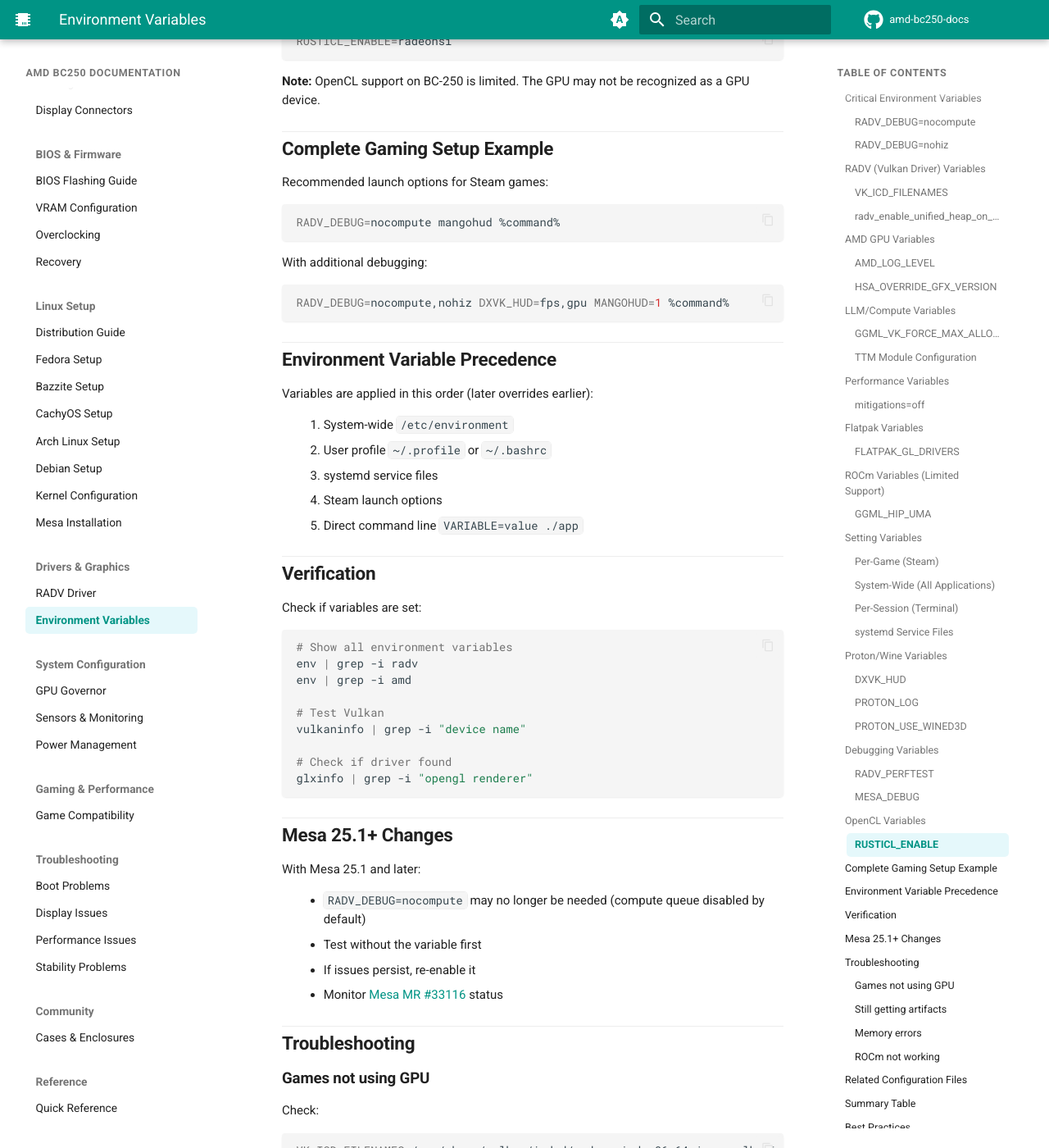
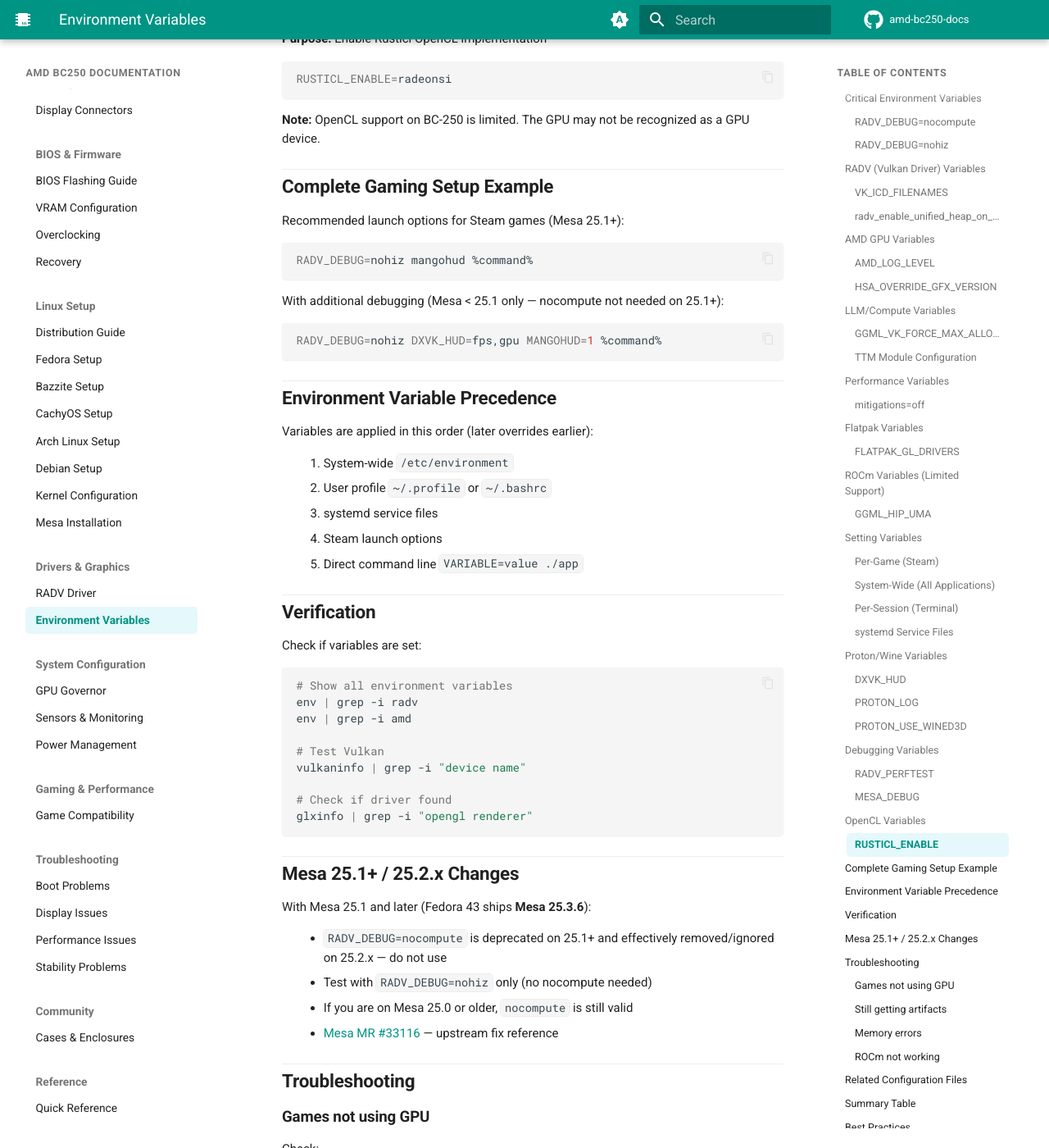
Before and after one commit to elektricM/amd-bc250-docs, an MkDocs documentation site: the page built from docs/drivers/environment.md, in a window 1280 px wide and 1400 px high, scrolled down 8008 px. Shown: the whole window at 82% size. Built offline with MkDocs 1.6.1 and Material for MkDocs 9.7.7, drawn with Linux system fonts in a browser that asks for light colours; comment, search, counter and statistics services are not loaded; the version menu is left out; some of the changed text lies outside the part shown.

Commit message:
fix(env): mark RADV_DEBUG=nocompute as deprecated on Mesa 25.1+

````diff
--- a/docs/drivers/environment.md
+++ b/docs/drivers/environment.md
@@ -15,11 +15,11 @@
 
 ### RADV_DEBUG=nocompute
 
-**Status:** DEPRECATED on Mesa 25.1+
+**Status:** DEPRECATED on Mesa 25.1+ / **REMOVED in Mesa 25.2+**
 
-The compute queue issue is resolved upstream. Only use if running Mesa 25.0 or earlier.
+The compute queue issue is resolved upstream. Only use if running Mesa 25.0 or earlier. **Fedora 43 ships Mesa 25.3.6** — this flag has no effect and is not needed.
 
-For Mesa 25.1 and newer, use RADV_DEBUG=nohiz instead for Game Mode stability.
+For Mesa 25.1 and newer (including 25.2.x), use RADV_DEBUG=nohiz instead for rendering stability.
 
 **What it did:**
 The BC-250's compute queue had hardware issues that caused graphical artifacts and rendering problems. This variable forced all workloads through the graphics queue instead.
@@ -394,16 +394,16 @@
 
 ## Complete Gaming Setup Example
 
-Recommended launch options for Steam games:
+Recommended launch options for Steam games (Mesa 25.1+):
 
 ```bash
-RADV_DEBUG=nocompute mangohud %command%
+RADV_DEBUG=nohiz mangohud %command%
 ```
 
-With additional debugging:
+With additional debugging (Mesa < 25.1 only — nocompute not needed on 25.1+):
 
 ```bash
-RADV_DEBUG=nocompute,nohiz DXVK_HUD=fps,gpu MANGOHUD=1 %command%
+RADV_DEBUG=nohiz DXVK_HUD=fps,gpu MANGOHUD=1 %command%
 ```
 
 ## Environment Variable Precedence
@@ -432,14 +432,14 @@
 glxinfo | grep -i "opengl renderer"
 ```
 
-## Mesa 25.1+ Changes
+## Mesa 25.1+ / 25.2.x Changes
 
-With Mesa 25.1 and later:
+With Mesa 25.1 and later (Fedora 43 ships **Mesa 25.3.6**):
 
-- `RADV_DEBUG=nocompute` may no longer be needed (compute queue disabled by default)
-- Test without the variable first
-- If issues persist, re-enable it
-- Monitor [Mesa MR #33116](https://gitlab.freedesktop.org/mesa/mesa/-/merge_requests/33116) status
+- `RADV_DEBUG=nocompute` is deprecated on 25.1+ and effectively removed/ignored on 25.2.x — do not use
+- Test with `RADV_DEBUG=nohiz` only (no nocompute needed)
+- If you are on Mesa 25.0 or older, `nocompute` is still valid
+- [Mesa MR #33116](https://gitlab.freedesktop.org/mesa/mesa/-/merge_requests/33116) — upstream fix reference
 
 ## Troubleshooting
 
@@ -483,7 +483,7 @@
 
 | Variable | Purpose | Required | Value |
 |----------|---------|----------|-------|
-| `RADV_DEBUG=nocompute` | Fix compute queue | Yes (Mesa < 25.1) | `nocompute` |
+| `RADV_DEBUG=nocompute` | Fix compute queue | DEPRECATED (25.1+) / Removed (25.2+) | Only use on Mesa 25.0 or older |
 | `RADV_DEBUG=nohiz` | Fix artifacts | Sometimes | `nohiz` |
 | `VK_ICD_FILENAMES` | Vulkan driver path | For Steam Big Picture | See above |
 | `AMD_LOG_LEVEL` | Debug logging | Debug only | `0-4` |
@@ -493,9 +493,9 @@
 
 ## Best Practices
 
-1. Start with minimal variables (`RADV_DEBUG=nocompute` only)
-2. Add variables only when needed for specific issues
-3. Test changes one variable at a time
-4. Document working configurations per game
-5. Remove variables when no longer needed (e.g., Mesa 25.1+ may not need `nocompute`)
+1. On Mesa 25.1+ (including 25.2.x), use `RADV_DEBUG=nohiz` only — `nocompute` is deprecated and ignored on 25.2.x
+2. On Mesa 25.0 or older: `nocompute` is still needed, but upgrade to 25.1+ if at all possible
+3. Fedora 43 ships Mesa 25.3.6 — `nocompute` is not needed there
+4. Add variables only when needed for specific issues
+5. Test changes one variable at a time
 6. Use per-game settings in Steam rather than system-wide when possible
````
